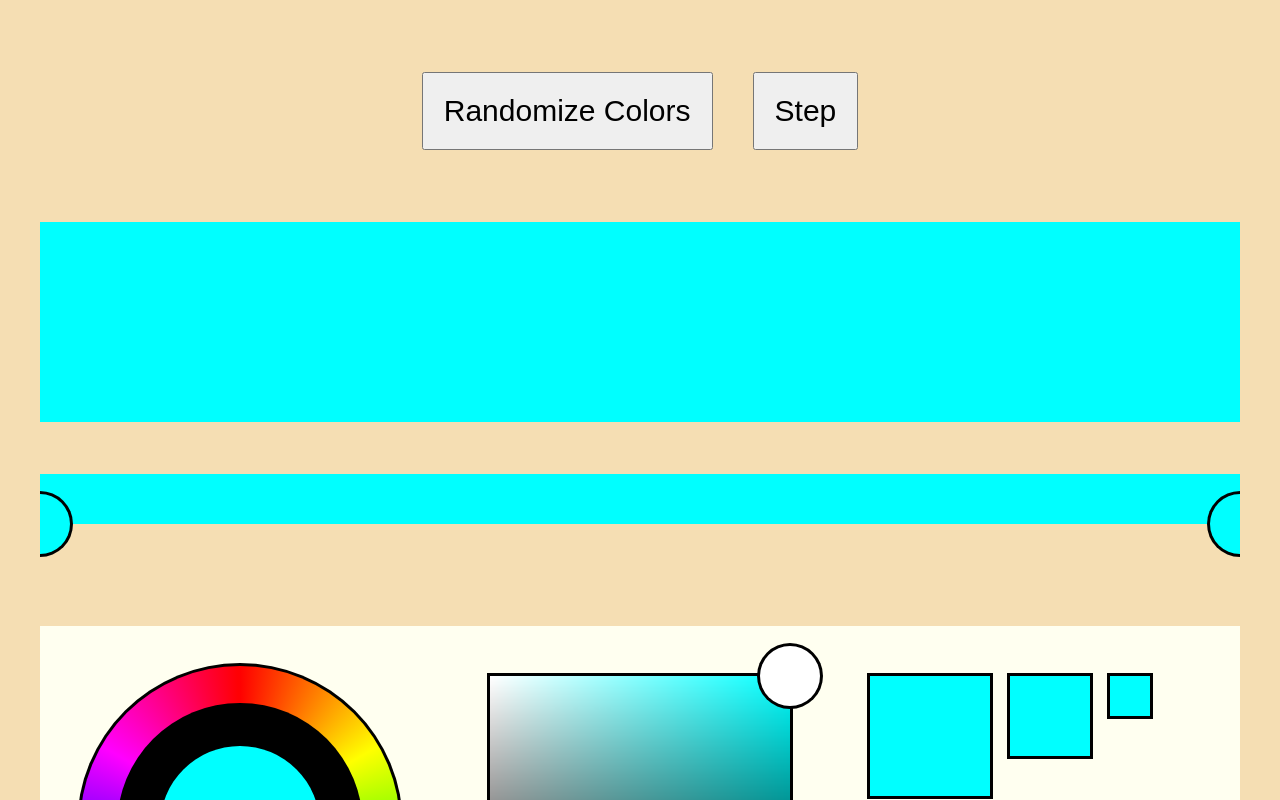
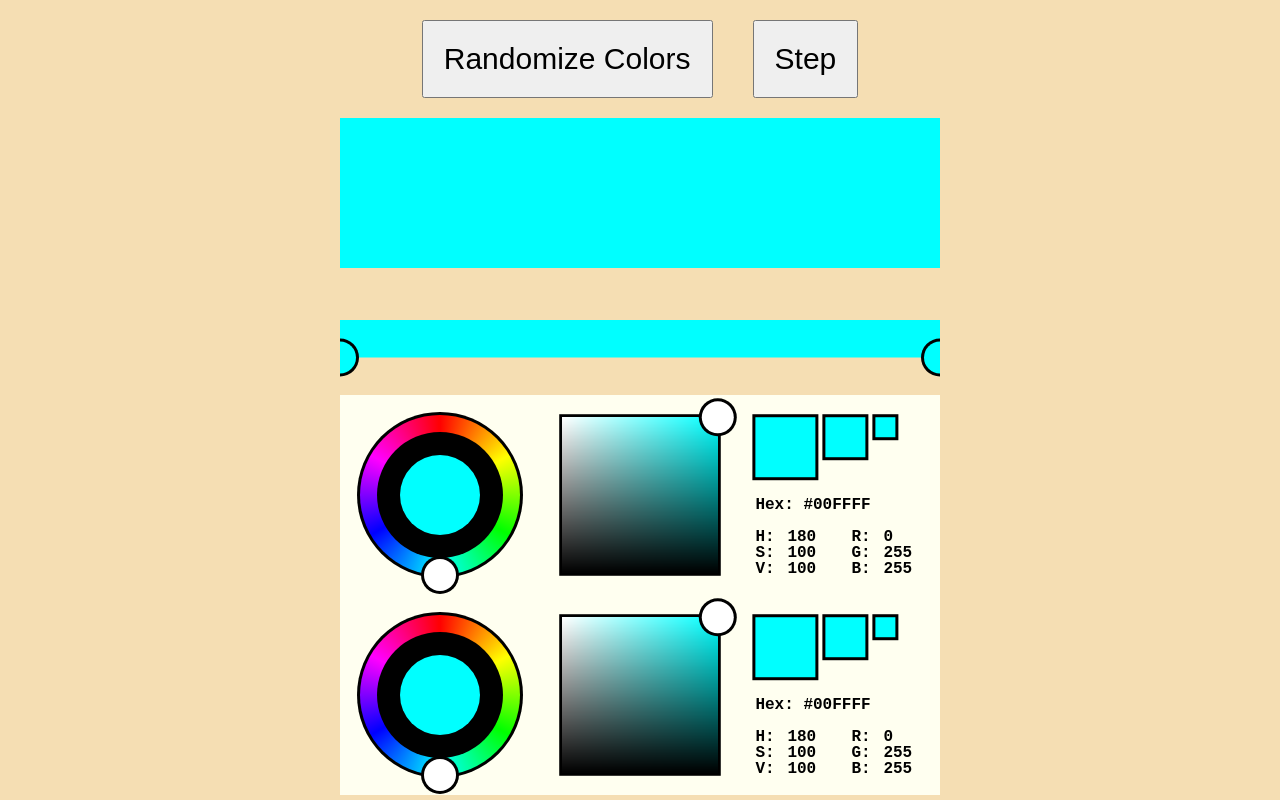
Before and after one commit to Simon-Sprouse/Color-Selection, a React (Create React App) app in the folder my-app/: page / in a window 1280 px wide. Shown: the top 800 px of the page. Built offline with nearby package versions, Linux system fonts and the light colour scheme.

Commit message:
dynamic sizing from app level

```diff
--- a/my-app/src/App.css
+++ b/my-app/src/App.css
@@ -29,7 +29,7 @@ button {
 }
 
 .rangeBar {
-    width: 400px;
+    width: 200px;
 }
 
 /* canvas {
--- a/my-app/src/App.js
+++ b/my-app/src/App.js
@@ -5,9 +5,11 @@ import ColorWheel from './ColorWheel';
 import GradientBar from './GradientBar';
 import DisplayBar from './DisplayBar';
 
-import { hsvObjectToRgbString } from './colorFunctions';
+
 
 function App() {
+
+    const width = 600;
 
     const defaultHsv = {h: 180, s:100, v:100};
 
@@ -97,9 +99,6 @@ function App() {
     return (
         <div className="App">
         <header className="App-header">
-            {/* <p>Küüb</p> */}
-
-            <p></p>
             <span>
                 <button onClick={psuedoRandomizeColors}>Randomize Colors</button>
                 <button onClick={() => setStyle(prevStyle => prevStyle == 1 ? 0 : 1)}>{style == 1 ? "Gradient" : "Step"}</button>
@@ -107,25 +106,22 @@ function App() {
                     <input className="rangeBar" type="range" min="1" max="20" value={numPanels} onChange={(e) => setNumPanels(e.target.value)}/>
                 )}
             </span>
-
-            <DisplayBar hsvValues={hsvValues} positions={positions} style={style} numPanels={numPanels}/>
+            <DisplayBar width={width} hsvValues={hsvValues} positions={positions} style={style} numPanels={numPanels}/>
             <p></p>
-            <GradientBar hsvValues={hsvValues} setPositions={setPositions}/>
-            <p></p>
+            <GradientBar width={width} hsvValues={hsvValues} setPositions={setPositions}/>
             {hsvValues.map((hsv, index) => (
                 <ColorWheel
+                    width={width}
                     key={index}
                     hsv={hsv}
                     counter={counter}
                     updateHsv={newHsv => updateHsvValue(index, newHsv)}/>
             ))}
-            <p></p>
             <span>
                 <button onClick={addColorWheel}>Add Color</button>
                 <button onClick={removeColorWheel}>Remove Color</button>
             </span>
 
-            <p></p>
             {/* <pre style={{textAlign: "left"}}>
                 {"background: linear-gradient(90deg,\n"}
                 {positions.map((pos, index) => (
--- a/my-app/src/ColorWheel.js
+++ b/my-app/src/ColorWheel.js
@@ -1,28 +1,31 @@
 import { useRef, useEffect, useState } from 'react'
 import { hsvToHex, hsvToRgb } from './colorFunctions';
 
-function ColorWheel({ hsv, counter, updateHsv }) {
+function ColorWheel({ width, hsv, counter, updateHsv }) {
 
 
-    const height = 400;
-    const width = height * 3;
+
+    // const width = 800;
+    const height = width / 3
 
 
-    const circlePad = 80;
-    const ringWidth = 40;
-    const voidWidth = 40;
-    const squarePad = 50;
+    const circlePad = height / 5;
+    const ringWidth = height / 10;
+    const voidWidth = height / 10;
+    const squarePad = height / 9;
     const squareSize = ((width / 3) - (squarePad * 2));
 
-    const leftDisplayMargin = 30;
-    const displaySquareMargin = 20;
-    const largeDisplaySize = 120;
+    const leftDisplayMargin = height / 13;
+    const displaySquareMargin = height / 20;
+    const largeDisplaySize = height * 0.3;
 
-    const fontSize = 30;
+    const fontSize = Math.floor(height / 12);
 
-    const distanceAferColon = 70;
-    const distanceBetweenHSVRGB = 130;
-    const verticalSectionSpacing = 60;
+    const distanceAferColon = fontSize * 2;
+    const distanceBetweenHSVRGB = fontSize * 4;
+    const verticalSectionSpacing = fontSize * 2;
+
+    const dotSize = fontSize;
 
 
 
@@ -140,12 +143,12 @@ function ColorWheel({ hsv, counter, updateHsv }) {
         // draw the dot
         ctx.fillStyle = "black";
         ctx.beginPath();
-        ctx.arc(ringCenterX + circleRadius * Math.cos(dotAngle), ringCenterY + circleRadius * Math.sin(dotAngle), 33, 0, Math.PI * 2);
+        ctx.arc(ringCenterX + circleRadius * Math.cos(dotAngle), ringCenterY + circleRadius * Math.sin(dotAngle), dotSize + border, 0, Math.PI * 2);
         ctx.fill();
 
         ctx.fillStyle = "white";
         ctx.beginPath();
-        ctx.arc(ringCenterX + circleRadius * Math.cos(dotAngle), ringCenterY + circleRadius * Math.sin(dotAngle), 30, 0, Math.PI * 2);
+        ctx.arc(ringCenterX + circleRadius * Math.cos(dotAngle), ringCenterY + circleRadius * Math.sin(dotAngle), dotSize, 0, Math.PI * 2);
         ctx.fill();
 
 
@@ -189,12 +192,12 @@ function ColorWheel({ hsv, counter, updateHsv }) {
         // draw the dot
         ctx.fillStyle = "black";
         ctx.beginPath();
-        ctx.arc(dotPosition.x, dotPosition.y, 33, 0, Math.PI * 2);
+        ctx.arc(dotPosition.x, dotPosition.y, dotSize + border, 0, Math.PI * 2);
         ctx.fill();
 
         ctx.fillStyle = "white";
         ctx.beginPath();
-        ctx.arc(dotPosition.x, dotPosition.y, 30, 0, Math.PI * 2);
+        ctx.arc(dotPosition.x, dotPosition.y, dotSize, 0, Math.PI * 2);
         ctx.fill();
 
 
--- a/my-app/src/DisplayBar.js
+++ b/my-app/src/DisplayBar.js
@@ -2,13 +2,14 @@ import { useRef, useEffect, useState } from 'react';
 
 import { hsvObjectToRgbString } from './colorFunctions';
 
-function DisplayBar({hsvValues, positions, style, numPanels}) {
+function DisplayBar({width, hsvValues, positions, style, numPanels}) {
+
+    // const width = 800;
+    const height = width / 4;
 
 
     const canvasRef = useRef(null);
-    // const [numPanels, setNumPanels] = useState(2);
 
-    // const [style, setStyle] = useState(0); // 0 continuous, 1 discrete
 
 
 
@@ -110,15 +111,7 @@ function DisplayBar({hsvValues, positions, style, numPanels}) {
 
     return (
         <>
-            {/* {positions.map((pos, index) => (
-                <p key={index}>Position: {pos}  Color: {JSON.stringify(hsvValues[index])}</p>
-            ))}
-            <p>Purple hair, purple hair, I'm a fuzzy fertile bear</p> */}
-
-            {/* <button onClick={() => setStyle(prevStyle => prevStyle == 1 ? 0 : 1)}>Style</button>
-            <input type="range" min="1" max="20" value={numPanels} onChange={(e) => setNumPanels(e.target.value)}/> */}
-            <p></p>
-            <canvas width="1200" height="200" ref={canvasRef}></canvas>
+            <canvas width={width} height={height} ref={canvasRef}></canvas>
         </>
     )
 }
--- a/my-app/src/GradientBar.js
+++ b/my-app/src/GradientBar.js
@@ -2,11 +2,14 @@ import { useRef, useEffect, useState } from 'react'
 
 import { hsvObjectToRgbString } from './colorFunctions';
 
-function GradientBar({hsvValues, setPositions}) {
+function GradientBar({width, hsvValues, setPositions}) {
 
     const canvasRef = useRef(null);
-    const barHeight = 50;
-    const width = 1200;
+    const barHeight = width / 16;
+    // const width = 800;
+
+    const dotSize = Math.floor(width / 36);
+    const border = 3;
 
     const [isDragging, setIsDragging] = useState(false);
     const [dots, setDots] = useState([]);
@@ -57,12 +60,12 @@ function GradientBar({hsvValues, setPositions}) {
 
                 ctx.fillStyle = "black";
                 ctx.beginPath();
-                ctx.arc(dotX, barHeight, 33, 0, Math.PI * 2);
+                ctx.arc(dotX, barHeight, dotSize + border, 0, Math.PI * 2);
                 ctx.fill();
 
                 ctx.fillStyle = hsvObjectToRgbString(hsvValues[i]);
                 ctx.beginPath();
-                ctx.arc(dotX, barHeight, 30, 0, Math.PI * 2);
+                ctx.arc(dotX, barHeight, dotSize, 0, Math.PI * 2);
                 ctx.fill();
             }
 
@@ -200,8 +203,8 @@ function GradientBar({hsvValues, setPositions}) {
 
             <canvas
                 ref={canvasRef}
-                height="100px"
-                width="1200px"
+                height={barHeight * 2}
+                width={width}
                 onMouseDown={handleMouseDown}
                 onMouseMove={handleMouseMove}
                 onMouseUp={handleMouseUp}
```
